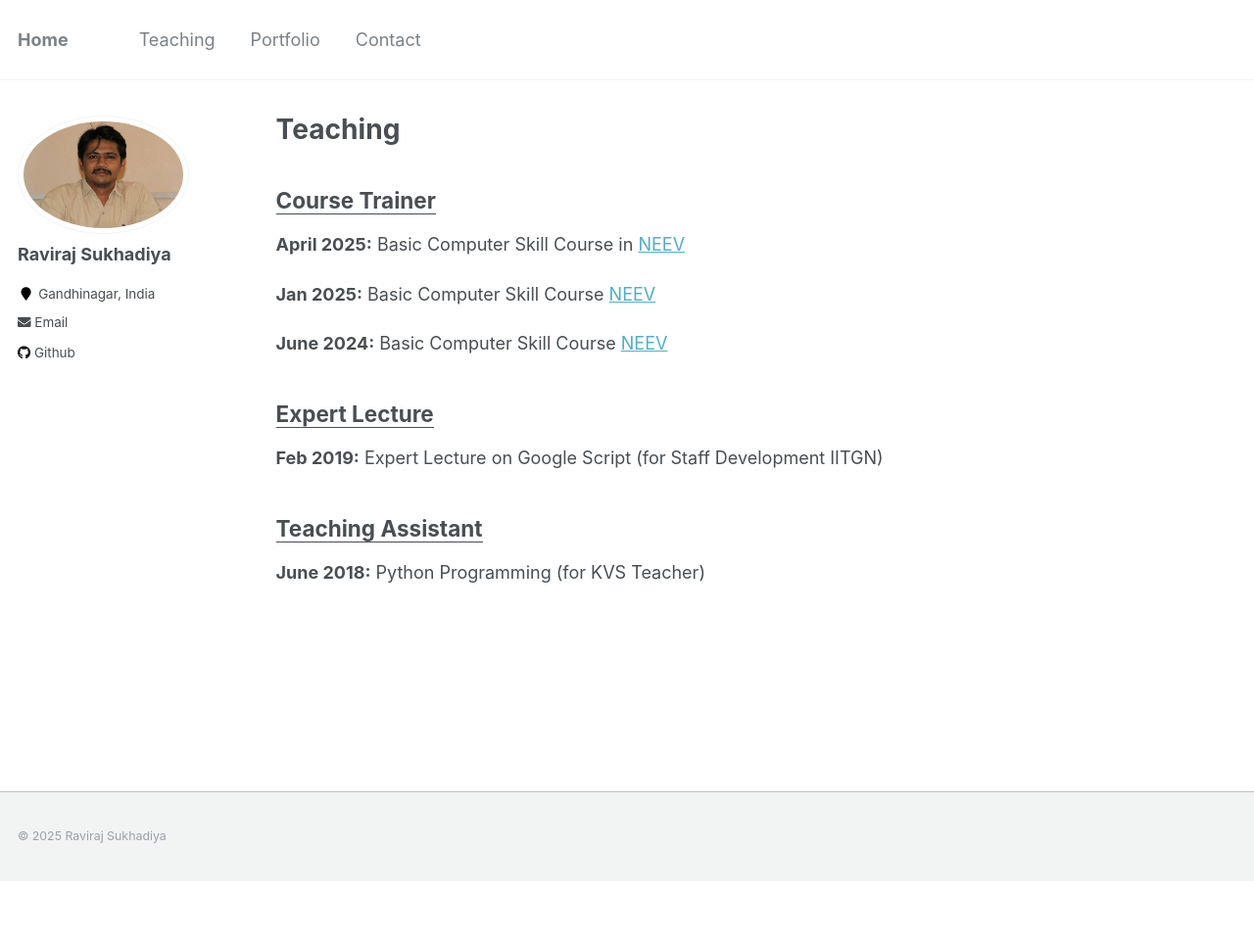
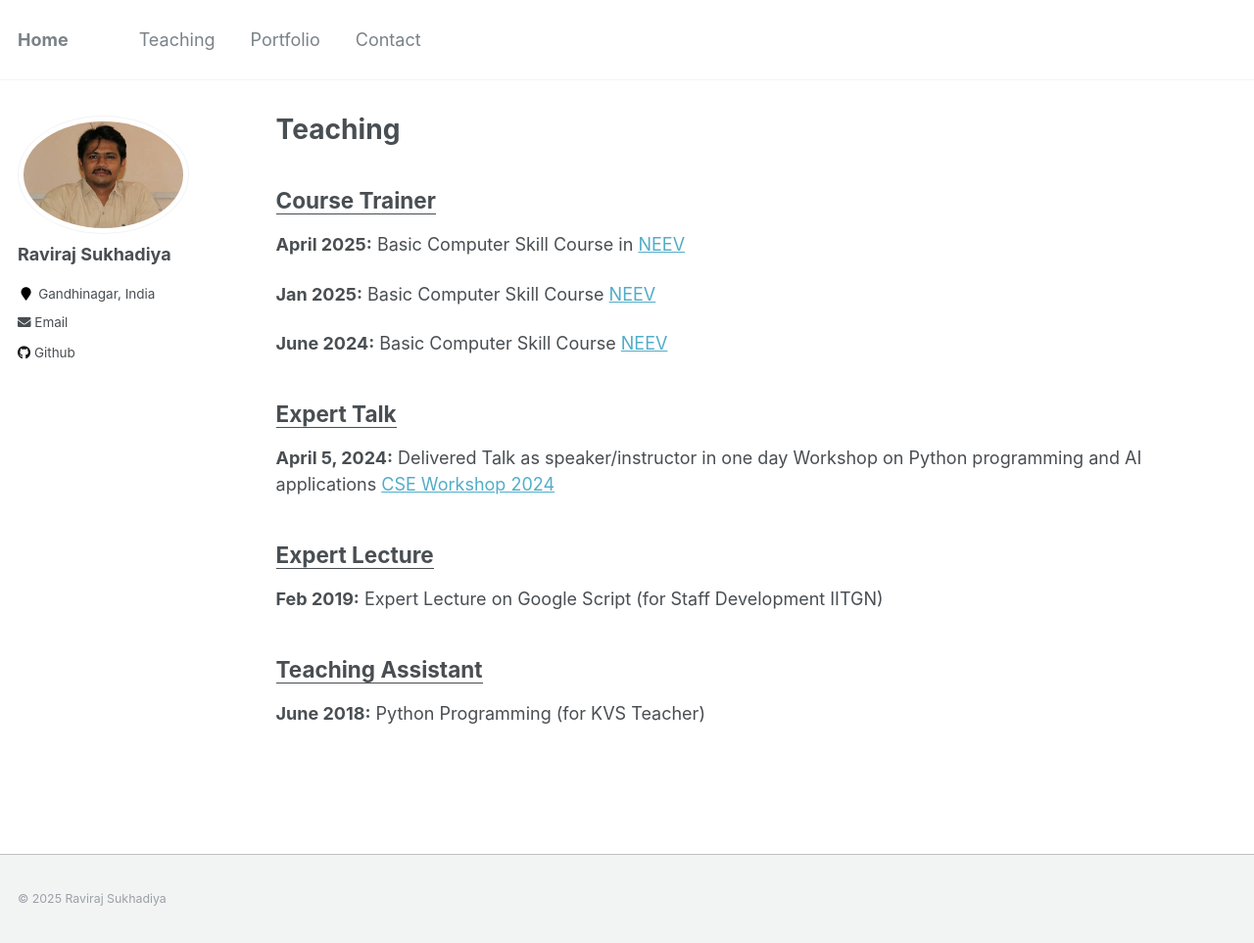
Before and after one commit to ravirajsukhadiya/ravirajsukhadiya.github.io, a Jekyll site: the page built from _pages/Teaching.md, in a window 1280 px wide. Shown: the whole page at 98% size. Built offline with Jekyll 4.4.1, drawn with Linux system fonts in a browser that asks for light colours; before the commit the page ends 900 px from its top, so only the background shows below that.

Commit message:
Update Teaching.md
add python workshop

```diff
--- a/_pages/Teaching.md
+++ b/_pages/Teaching.md
@@ -11,6 +11,9 @@ author_profile: true
 
 **June 2024:** Basic Computer Skill Course  [NEEV](https://neev.iitgn.ac.in/)
 
+## <ins>Expert Talk</ins>
+**April 5, 2024:** Delivered Talk as speaker/instructor in one day Workshop on Python programming and AI applications [CSE Workshop 2024](https://cs.iitgn.ac.in/pythonworkshop.html)
+
 ## <ins>Expert Lecture</ins>
 **Feb 2019:** Expert Lecture on Google Script (for Staff Development IITGN)
 
```
